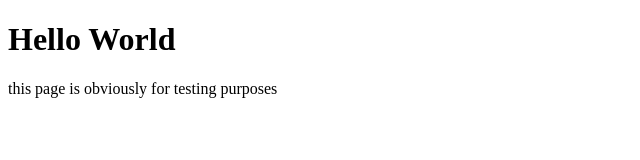
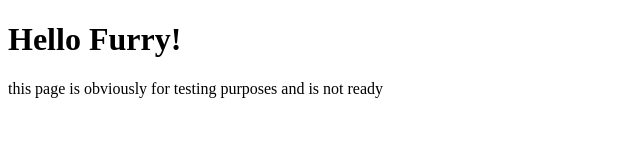
Before and after one commit to alekfolf/alekfolf.github.io, a plain HTML site: page index.html in a window 1280 px wide. Shown: the whole page, without its empty margins (0-640 px from the left). Drawn offline with Linux system fonts and the light colour scheme.

Commit message:
Update welcome for work in progress

```diff
--- a/index.html
+++ b/index.html
@@ -1,7 +1,7 @@
 <!DOCTYPE html>
 <html>
 <body>
-<h1>Hello World</h1>
-<p>this page is obviously for testing purposes</p>
+<h1>Hello Furry!</h1>
+<p>this page is obviously for testing purposes and is not ready</p>
 </body>
 </html>
```
